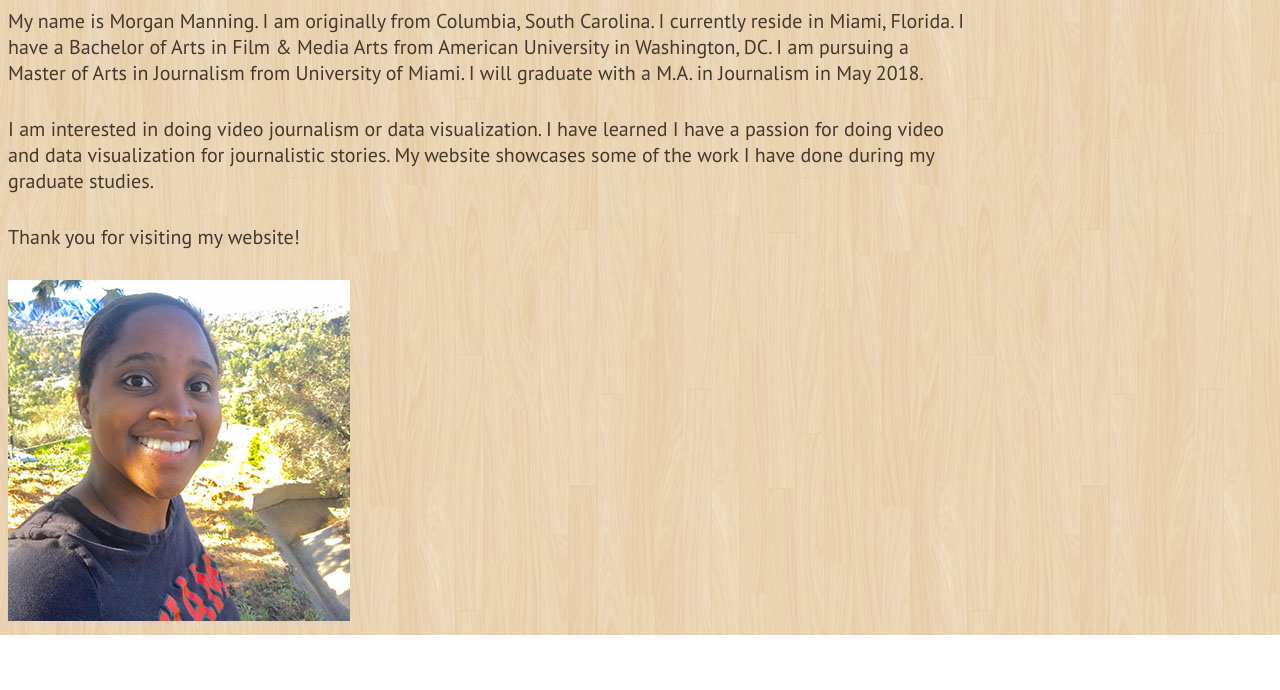
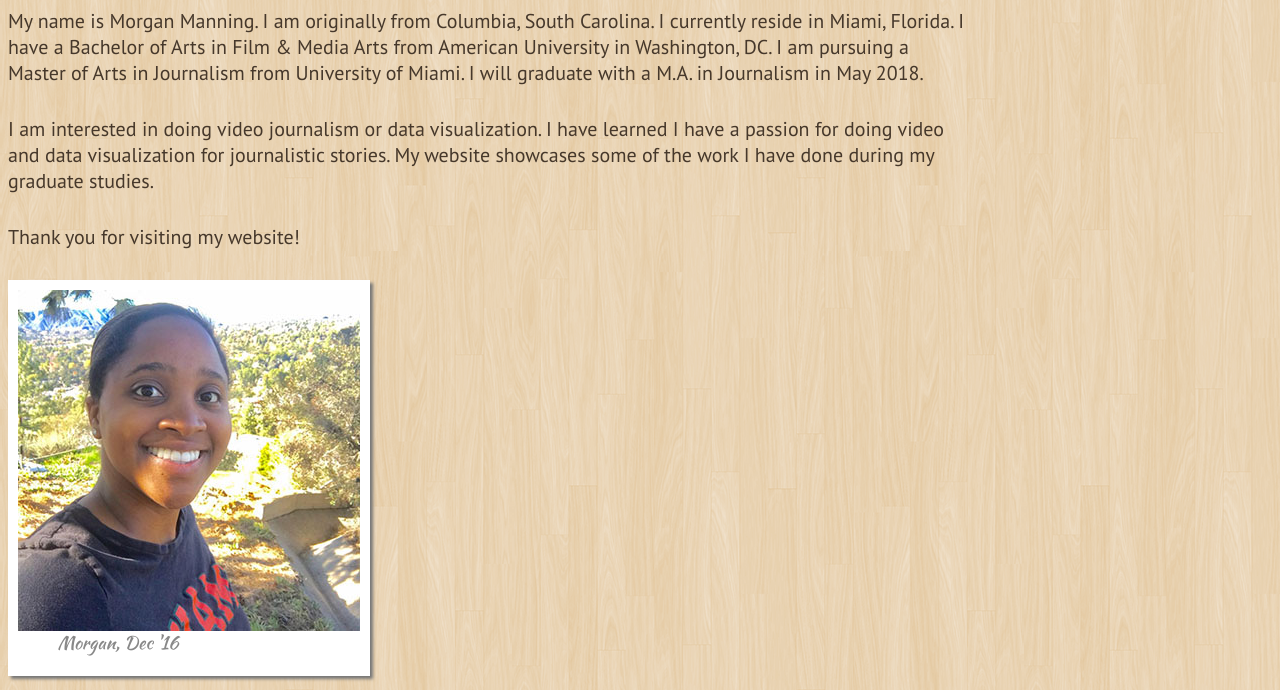
Before and after one commit to morganmann305/morganmann305.github.io, a plain HTML site: page index.html in a window 1280 px wide. Shown: the part 261-951 px from the top of the page. Before the commit the page ends 896 px from the top, so only its background shows below. Drawn offline with nearby package versions, Linux system fonts and the light colour scheme.

Commit message:
Made change

```diff
--- a/css/style_website.css
+++ b/css/style_website.css
@@ -126,3 +126,25 @@ p {
 #social {
   margin-top: 40px;
 }
+
+.polaroid {
+  position: relative;
+  width: 220px;
+}
+
+.polaroid img {
+  border: 10px solid #fff;
+  border-bottom: 45px solid #fff;
+  -webkit-box-shadow: 3px 3px 3px #777;
+     -moz-box-shadow: 3px 3px 3px #777;
+          box-shadow: 3px 3px 3px #777;
+}
+
+.polaroid p {
+  position: absolute;
+  text-align: center;
+  width: 100%;
+  bottom: 0px;
+  font: 400 18px/1 'Kaushan Script', cursive;
+  color: #888;
+}
--- a/index.html
+++ b/index.html
@@ -4,6 +4,7 @@
 <head><meta charset="UTF-8"/>
 <title>Welcome to My Website</title>
 <link href="css/style_website.css" rel="stylesheet"/>
+<link href='http://fonts.googleapis.com/css?family=Kaushan+Script' rel='stylesheet' type='text/css'>
 </head>
 
 <body>
@@ -35,7 +36,10 @@ My website showcases some of the work I have done during my graduate studies.</p
 
 <p>Thank you for visiting my website!</p>
 
+<div class="polaroid">
+<p>Morgan, Dec '16</p>
 <img src=images/my_pic.jpg alt="My Pic"/>
+</div>
 
 </div>
 </body>
```
